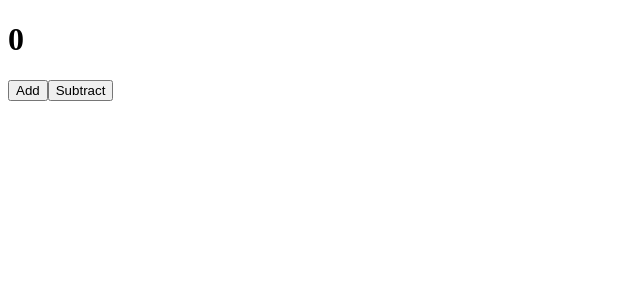
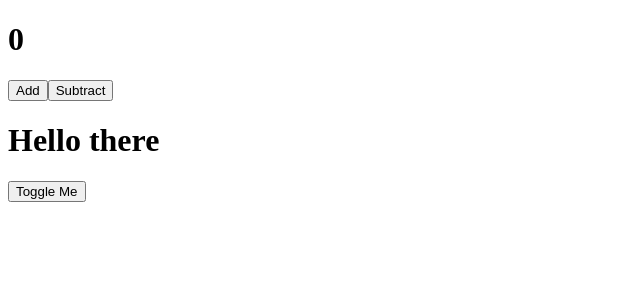
Before and after one commit to James-Devpipline/fe-30-react-widgets, a React (Create React App) app: page / in a window 1280 px wide. Shown: the top 300 px of the page, without its empty margins (0-640 px from the left). Built offline with nearby package versions, Linux system fonts and the light colour scheme.

Commit message:
finished functionality of greeting toggle

```diff
--- a/src/components/App.js
+++ b/src/components/App.js
@@ -56,12 +56,14 @@ Create and mount the following React components:
 
 
 import AddSubtract from "./AddSubtract"
+import GreetingToggle from "./GreetingToggle"
 
 
 export default function App() {
   return (
     <div className="App">
       <AddSubtract />
+      <GreetingToggle />
 
     </div>
   );
--- a/src/components/GreetingToggle.js
+++ b/src/components/GreetingToggle.js
@@ -1,18 +1,15 @@
-import { Component } from "react";
+import { Component, useEffect, useState } from "react";
 
-export default class GreetingToggle extends Component {
-  constructor() {
-    super();
+export default function GreetingToggle() {
+  const [toggle, setToggle] = useState(true)
 
-    this.state = {
-      toggledText: 'Hello'
+  return (
+    <div className='GreetingToggle'>
+      <h1>{toggle ? "Hello there" : "General Kenobi"}</h1>
 
-    }
-  }
+      <button onClick={() => setToggle((prevToggle) => !prevToggle)}>Toggle Me</button>
 
-  handleToggleClick() {
-    this.setState((prevState) => ({
-      toggledText: ''
-    })),
-  }
+    </div>
+  )
+
 }
```
